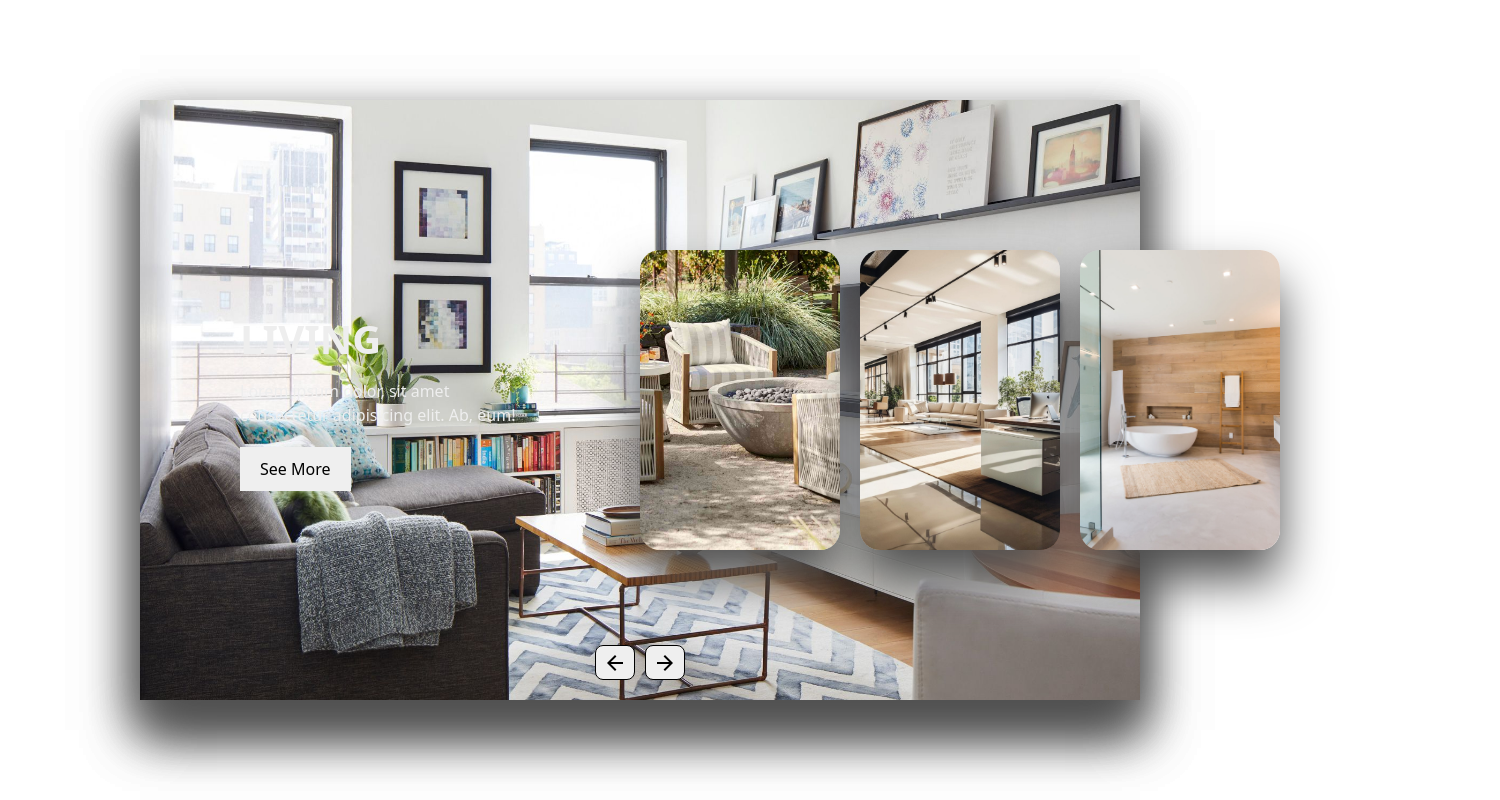
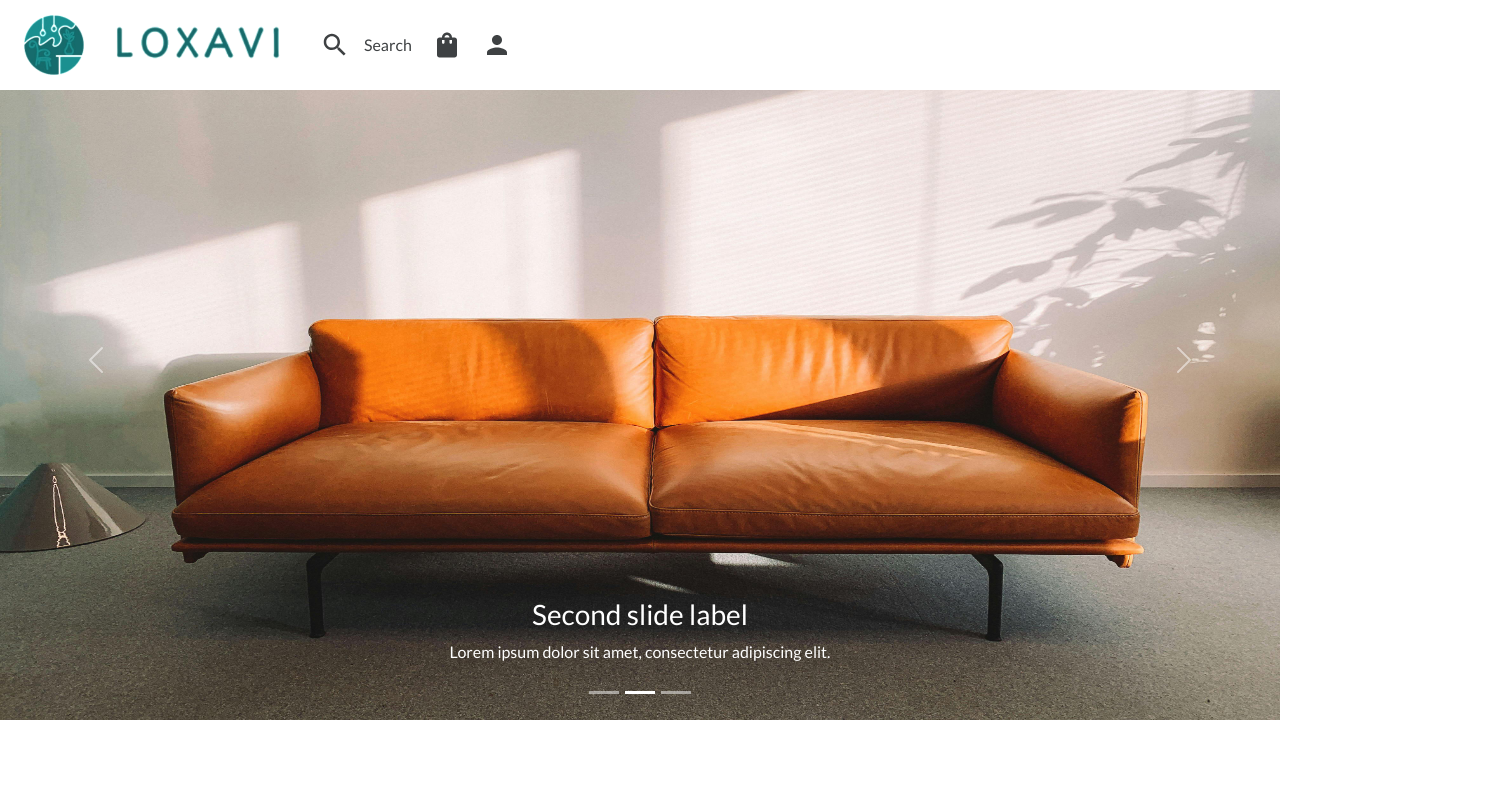
Before and after one commit to oneslaught/Online-Shop, a React app: page / in a window 1280 px wide. Shown: the top 800 px of the page, 1500 px wide, since content can reach past the window. Built offline with nearby package versions, Linux system fonts and the light colour scheme; a web font is replaced by a local one.

Commit message:
Revert "Working Slider"
This reverts commit 8818ca4efe368916f7e7df3255cf993be3d60159.

```diff
--- a/src/App.tsx
+++ b/src/App.tsx
@@ -1,21 +1,19 @@
 import "bootstrap/dist/css/bootstrap.min.css";
 import * as React from "react";
 
-// import ImageCarousel from "./components/ImageCarousel";
-// import Navbar from "./components/Navbar";
-// import NewProducts from "./components/NewProducts";
+import ImageCarousel from "./components/ImageCarousel";
+import Navbar from "./components/Navbar";
+import NewProducts from "./components/NewProducts";
 // import NewSlider from "./components/NewSlider";
-import RefSlider from "./components/RefSlider";
 import "./styles/app.css";
 
 export default function App() {
   return (
     <>
-      {/* <Navbar />
+      <Navbar />
       <ImageCarousel />
-      <NewProducts /> */}
+      <NewProducts />
       {/* <NewSlider /> */}
-      <RefSlider />
     </>
   );
 }
--- a/src/components/Navbar.tsx
+++ b/src/components/Navbar.tsx
@@ -184,7 +184,7 @@ export default function Navbar() {
                       "& .MuiListItemIcon-root": {
                         color: "inherit",
                       },
-                      color: "rgb(2, 136, 136)",
+                      color: "darkcyan",
                     },
                     cursor: "pointer",
                     transition: "color 200ms",
@@ -204,7 +204,7 @@ export default function Navbar() {
                 <SearchIcon
                   sx={{
                     "&:hover": {
-                      color: "rgb(2, 136, 136);",
+                      color: "darkcyan",
                     },
                     fontSize: "30px",
                     m: "0 14px",
@@ -215,7 +215,7 @@ export default function Navbar() {
                   component="span"
                   sx={{
                     "&:hover": {
-                      color: "rgb(2, 136, 136);",
+                      color: "darkcyan",
                     },
                     fontSize: "16px",
                     transition: "color 200ms",
@@ -229,7 +229,7 @@ export default function Navbar() {
               <ShoppingBagIcon
                 sx={{
                   "&:hover": {
-                    color: "rgb(2, 136, 136);",
+                    color: "darkcyan",
                   },
                   fontSize: "30px",
                   transition: "color 200ms",
@@ -249,7 +249,7 @@ export default function Navbar() {
               <PersonIcon
                 sx={{
                   "&:hover": {
-                    color: "rgb(2, 136, 136);",
+                    color: "darkcyan",
                   },
                   fontSize: "30px",
                   transition: "color 200ms",
@@ -270,7 +270,7 @@ export default function Navbar() {
               <MoreIcon
                 sx={{
                   "&:hover": {
-                    color: "rgb(2, 136, 136);",
+                    color: "darkcyan",
                   },
                   transition: "color 200ms",
                 }}
--- a/src/components/RefSlider.tsx
+++ /dev/null
@@ -1,87 +0,0 @@
-import ArrowBackIcon from "@mui/icons-material/ArrowBack";
-import ArrowForwardIcon from "@mui/icons-material/ArrowForward";
-import React, { useRef } from "react";
-
-import Bathroom from "../assets/bathroom.jpg?as=webp";
-import Bedroom from "../assets/bedroom.jpg?as=webp";
-import Dining from "../assets/kitchen.jpeg?as=webp";
-import Living from "../assets/living_room.jpg?as=webp";
-import Office from "../assets/office.jpeg?as=webp";
-import Outdoor from "../assets/outdoor.jpg?as=webp";
-import * as styles from "../styles/ref_slider.module.css";
-
-export default function Slider() {
-  const slideRef = useRef<HTMLDivElement>(null);
-
-  const nextSlide = () => {
-    if (slideRef.current) {
-      const items = slideRef.current.querySelectorAll(`.${styles.item}`);
-      slideRef.current.appendChild(items[0]!);
-    }
-  };
-
-  const prevSlide = () => {
-    if (slideRef.current) {
-      const items = slideRef.current.querySelectorAll(`.${styles.item}`);
-      slideRef.current.prepend(items[items.length - 1]!);
-    }
-  };
-
-  return (
-    <div className={styles.container}>
-      <div className={styles.slide} ref={slideRef}>
-        <div className={styles.item} style={{ backgroundImage: `url(${Dining})` }}>
-          <div className={styles.content}>
-            <div className={styles.name}>Dining</div>
-            <div className={styles.des}>Lorem ipsum dolor, sit amet consectetur adipisicing elit. Ab, eum!</div>
-            <button>See More</button>
-          </div>
-        </div>
-        <div className={styles.item} style={{ backgroundImage: `url(${Living})` }}>
-          <div className={styles.content}>
-            <div className={styles.name}>Living</div>
-            <div className={styles.des}>Lorem ipsum dolor, sit amet consectetur adipisicing elit. Ab, eum!</div>
-            <button>See More</button>
-          </div>
-        </div>
-        <div className={styles.item} style={{ backgroundImage: `url(${Outdoor})` }}>
-          <div className={styles.content}>
-            <div className={styles.name}>Outdoor</div>
-            <div className={styles.des}>Lorem ipsum dolor, sit amet consectetur adipisicing elit. Ab, eum!</div>
-            <button>See More</button>
-          </div>
-        </div>
-        <div className={styles.item} style={{ backgroundImage: `url(${Office})` }}>
-          <div className={styles.content}>
-            <div className={styles.name}>Office</div>
-            <div className={styles.des}>Lorem ipsum dolor, sit amet consectetur adipisicing elit. Ab, eum!</div>
-            <button>See More</button>
-          </div>
-        </div>
-        <div className={styles.item} style={{ backgroundImage: `url(${Bathroom})` }}>
-          <div className={styles.content}>
-            <div className={styles.name}>Bathroom</div>
-            <div className={styles.des}>Lorem ipsum dolor, sit amet consectetur adipisicing elit. Ab, eum!</div>
-            <button>See More</button>
-          </div>
-        </div>
-        <div className={styles.item} style={{ backgroundImage: `url(${Bedroom})` }}>
-          <div className={styles.content}>
-            <div className={styles.name}>Bedroom</div>
-            <div className={styles.des}>Lorem ipsum dolor, sit amet consectetur adipisicing elit. Ab, eum!</div>
-            <button>See More</button>
-          </div>
-        </div>
-      </div>
-
-      <div className={styles.button}>
-        <button className={styles.prev} onClick={prevSlide}>
-          <ArrowBackIcon />
-        </button>
-        <button className={styles.next} onClick={nextSlide}>
-          <ArrowForwardIcon />
-        </button>
-      </div>
-    </div>
-  );
-}
--- a/src/styles/new_products.module.css
+++ b/src/styles/new_products.module.css
@@ -49,7 +49,7 @@
 
 .discount_tag {
   position: absolute;
-  background-color: rgb(254 248 241);
+  background-color: rgb(248, 240, 229);
   padding: 5px;
   border-radius: 5px;
   color: darkcyan;
@@ -68,7 +68,7 @@
   text-transform: capitalize;
   border: none;
   outline: none;
-  background-color: rgb(254 248 241);
+  background-color: rgb(248, 240, 229);
   border-radius: 5px;
   transition: 0.5s;
   cursor: pointer;
@@ -80,7 +80,7 @@
 }
 
 .card_btn:hover {
-  background-color: rgb(2, 136, 136);
+  background-color: darkcyan;
   color: #fff;
 }
 
--- a/src/styles/ref_slider.module.css
+++ /dev/null
@@ -1,125 +0,0 @@
-.container {
-  position: absolute;
-  top: 50%;
-  left: 50%;
-  transform: translate(-50%, -50%);
-  width: 1000px;
-  height: 600px;
-  background: #f5f5f5;
-  box-shadow: 0 30px 50px #dbdbdb;
-}
-
-.container .slide .item {
-  width: 200px;
-  height: 300px;
-  position: absolute;
-  top: 50%;
-  transform: translate(0, -50%);
-  border-radius: 20px;
-  box-shadow: 0 30px 50px #505050;
-  background-position: 50% 50%;
-  background-size: cover;
-  display: inline-block;
-  transition: 0.5s;
-}
-
-.slide .item:nth-child(1),
-.slide .item:nth-child(2) {
-  top: 0;
-  left: 0;
-  transform: translate(0, 0);
-  border-radius: 0;
-  width: 100%;
-  height: 100%;
-}
-
-.slide .item:nth-child(3) {
-  left: 50%;
-}
-.slide .item:nth-child(4) {
-  left: calc(50% + 220px);
-}
-.slide .item:nth-child(5) {
-  left: calc(50% + 440px);
-}
-
-.slide .item:nth-child(n + 6) {
-  left: calc(50% + 660px);
-  opacity: 0;
-}
-
-.item .content {
-  position: absolute;
-  top: 50%;
-  left: 100px;
-  width: 300px;
-  text-align: left;
-  color: #eee;
-  transform: translate(0, -50%);
-  font-family: system-ui;
-  display: none;
-}
-
-.slide .item:nth-child(2) .content {
-  display: block;
-}
-
-.content .name {
-  font-size: 40px;
-  text-transform: uppercase;
-  font-weight: bold;
-  opacity: 0;
-  animation: animate 1s ease-in-out 1 forwards;
-}
-
-.content .des {
-  margin-top: 10px;
-  margin-bottom: 20px;
-  opacity: 0;
-  animation: animate 1s ease-in-out 0.3s 1 forwards;
-}
-
-.content button {
-  padding: 10px 20px;
-  border: none;
-  cursor: pointer;
-  opacity: 0;
-  animation: animate 1s ease-in-out 0.6s 1 forwards;
-}
-
-@keyframes animate {
-  from {
-    opacity: 0;
-    transform: translate(0, 100px);
-    filter: blur(33px);
-  }
-
-  to {
-    opacity: 1;
-    transform: translate(0);
-    filter: blur(0);
-  }
-}
-
-.button {
-  width: 100%;
-  text-align: center;
-  position: absolute;
-  bottom: 20px;
-}
-
-.button button {
-  width: 40px;
-  height: 35px;
-  border-radius: 8px;
-  border: none;
-  cursor: pointer;
-  margin: 0 5px;
-  border: 1px solid #000;
-  transition: 0.3s;
-}
-
-.button button:hover {
-  background: #ababab;
-  color: #fff;
-}
```
Also changed, not shown: src/components/NewSlider.tsx (+22 -35 lines).
